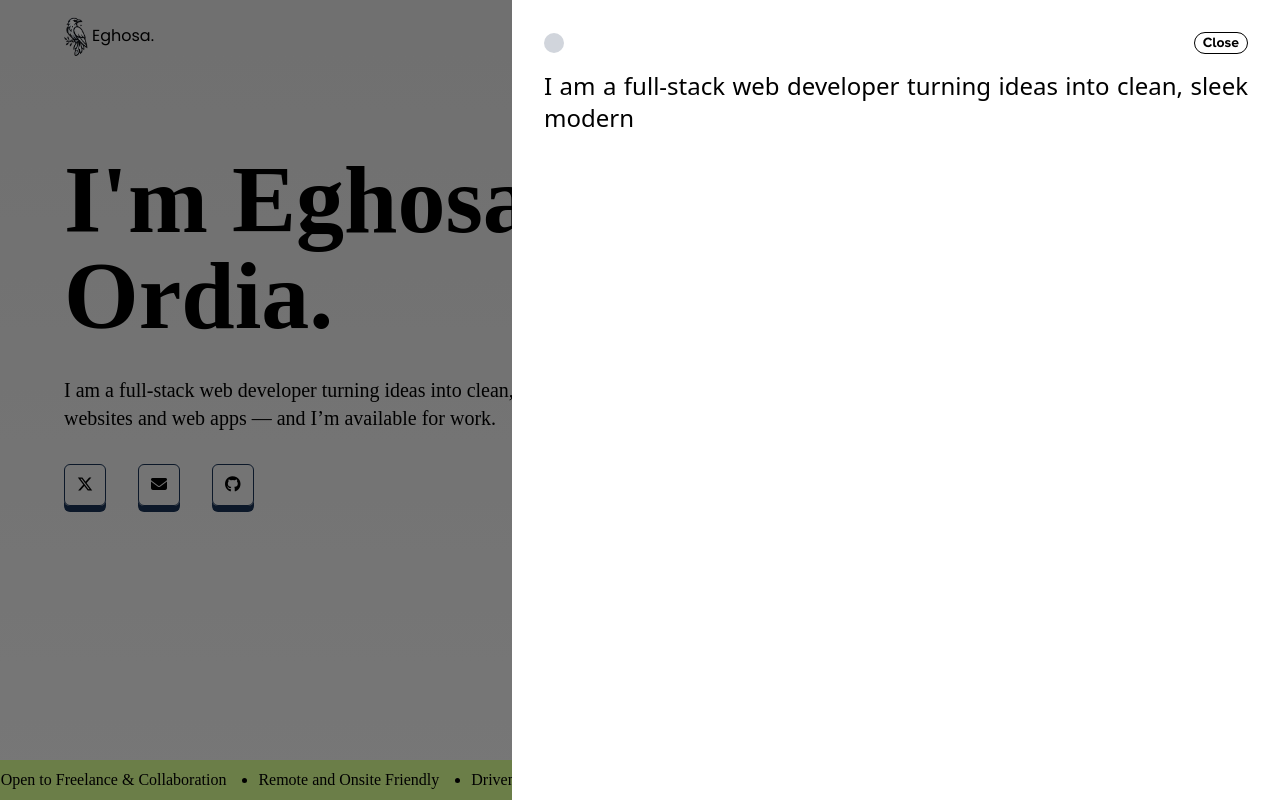
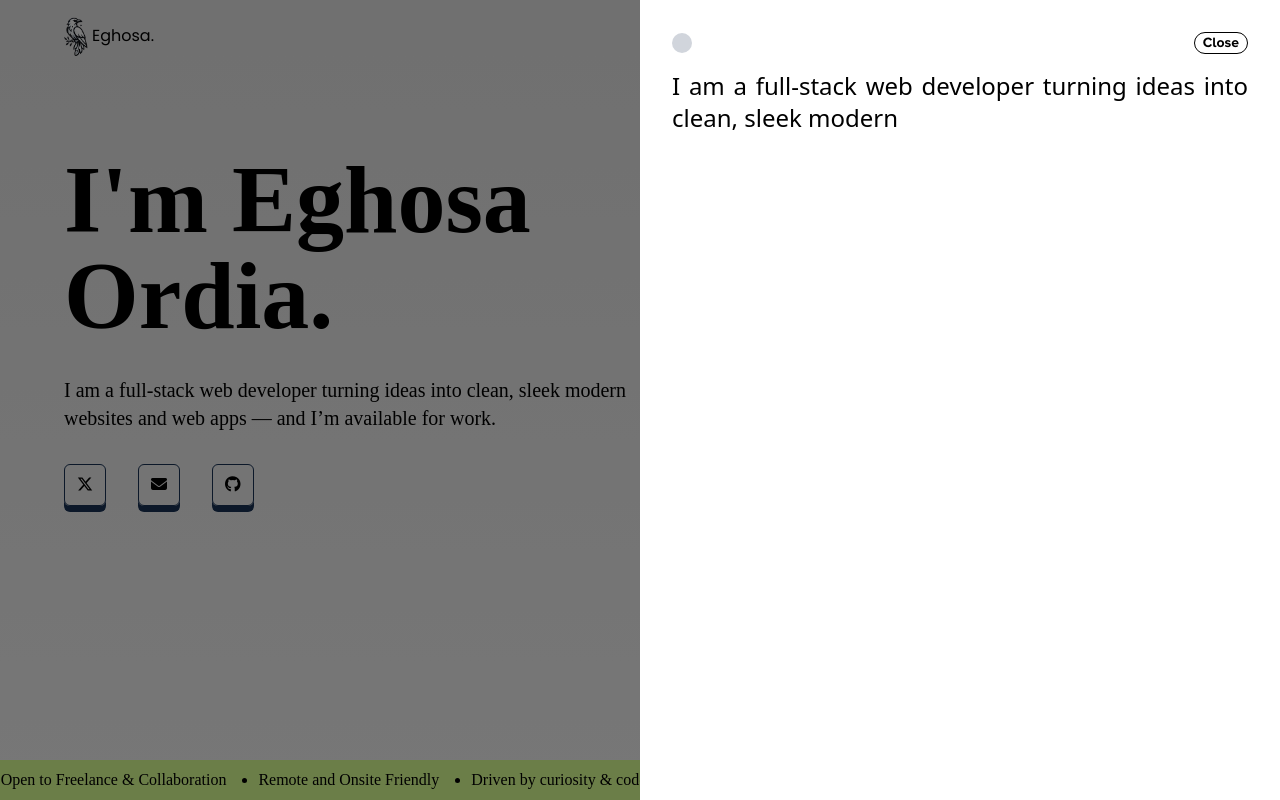
Before and after one commit to Hardy101/Eghosa, a React (Vite) app: page / in a window 1280 px wide. Both pictures are taken after a click on the button "About". Shown: the top 800 px of the page. Built offline with nearby package versions, Linux system fonts and the light colour scheme; a web font is replaced by a local one.

Commit message:
feat: enhance sidebar functionality with GSAP animations and update props for NavBar, Overlay, and Sidebar components

```diff
--- a/src/App.tsx
+++ b/src/App.tsx
@@ -12,15 +12,23 @@ function App() {
   return (
     <>
       <div className="relative bg-gradient-1 overflow-x-hidden">
-        <NavBar setIsSidebarOpen={setIsSidebarOpen} />
+        <NavBar
+          isSidebarOpen={isSidebarOpen}
+          setIsSidebarOpen={setIsSidebarOpen}
+        />
         <Hero />
-
         <ProjectWrapper />
         {isSidebarOpen && (
-          <>
-            <Overlay /> <Sidebar setIsSidebarOpen={setIsSidebarOpen} />
-          </>
+          <Overlay
+            isSidebarOpen={isSidebarOpen}
+            setIsSidebarOpen={setIsSidebarOpen}
+          />
         )}
+
+        <Sidebar
+          isSidebarOpen={isSidebarOpen}
+          setIsSidebarOpen={setIsSidebarOpen}
+        />
       </div>
     </>
   );
--- a/src/components/navbar.tsx
+++ b/src/components/navbar.tsx
@@ -2,6 +2,7 @@ import Logo from "../constants/media";
 import { Dispatch } from "react";
 
 export interface SidebarProps {
+  isSidebarOpen: boolean;
   setIsSidebarOpen: Dispatch<React.SetStateAction<boolean>>;
 }
 
--- a/src/components/overlay.tsx
+++ b/src/components/overlay.tsx
@@ -1,6 +1,13 @@
-const Overlay: React.FC = () => {
+import { SidebarProps } from "./navbar";
+
+const Overlay: React.FC<SidebarProps> = ({ setIsSidebarOpen }) => {
   return (
-    <div className="bg-black opacity-50 fixed w-full inset-0 z-40"></div>
+    <div
+      onClick={() => {
+        setIsSidebarOpen(false);
+      }}
+      className="bg-black opacity-50 fixed w-full inset-0 z-40"
+    ></div>
   );
 };
 
--- a/src/components/sidebar.tsx
+++ b/src/components/sidebar.tsx
@@ -1,8 +1,26 @@
+import gsap from "gsap";
+
 import { SidebarProps } from "./navbar";
+import { useEffect } from "react";
 
-const Sidebar: React.FC<SidebarProps> = ({ setIsSidebarOpen }) => {
+const Sidebar: React.FC<SidebarProps> = ({
+  isSidebarOpen,
+  setIsSidebarOpen,
+}) => {
+  useEffect(() => {
+    if (isSidebarOpen) {
+      gsap.to("#sidebar", { x: 0, duration: 1, ease: "power3.out" });
+    } else {
+      gsap.to("#sidebar", { x: "100%", duration: 1, ease: "power3.in" });
+    }
+  }, [isSidebarOpen]);
+  console.log(isSidebarOpen);
+
   return (
-    <aside className="fixed p-4 md:p-8 w-full md:w-3/5 h-full top-0 right-0 bg-white text-black heading z-50">
+    <aside
+      id="sidebar"
+      className={`fixed p-4 md:p-8 w-full md:w-1/2 h-full top-0 right-0 bg-white text-black heading z-50`}
+    >
       <div className=" flex justify-between mb-4">
         <span className="inline-block w-5 bg-gray-300 h-5 rounded-full my-auto"></span>
         <button
```
